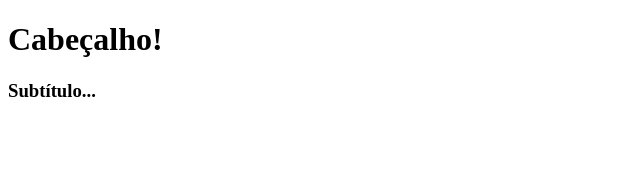
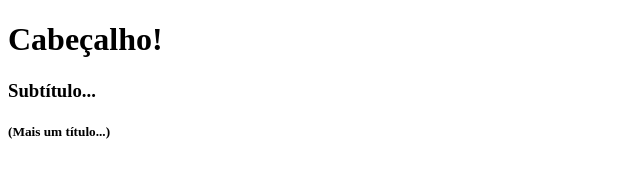
Before and after one commit to vitordpacifico/site_teste.html, a plain HTML site: page index.html in a window 1280 px wide. Shown: the full height of the page, 0-640 px from the left. Drawn offline with Linux system fonts and the light colour scheme.

Commit message:
code brained

```diff
--- a/index.html
+++ b/index.html
@@ -8,5 +8,6 @@
 <body>
     <h1>Cabeçalho!</h1>
     <h3>Subtítulo...</h3>
+    <h5>(Mais um título...)</h5>
 </body>
 </html>
```
